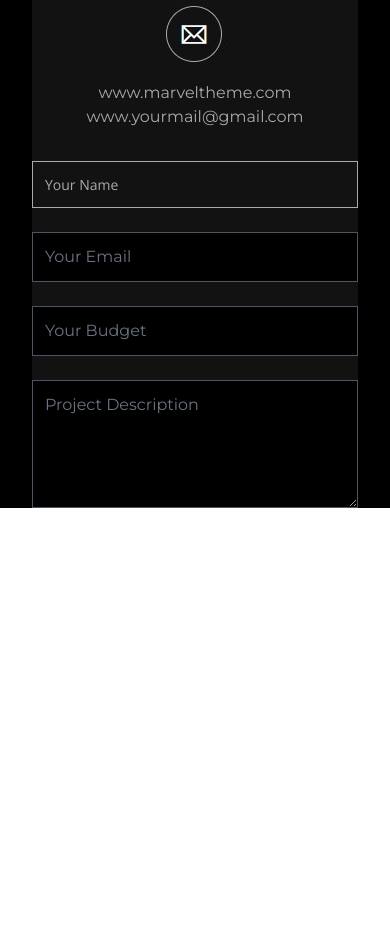
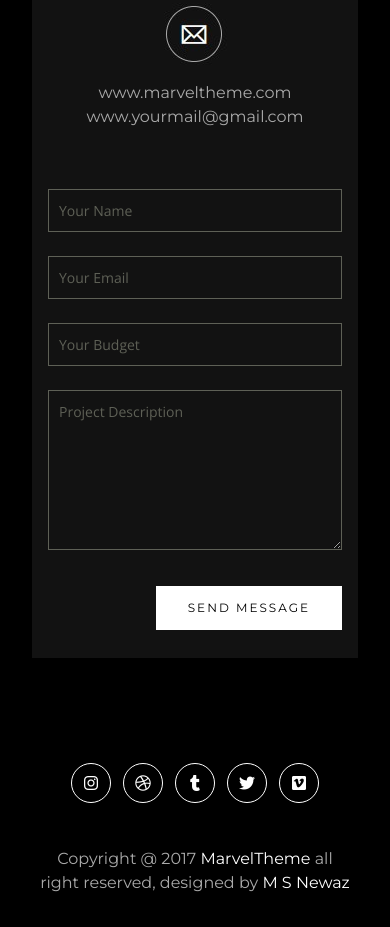
Before and after one commit to zohora11/Tailwind2, a plain HTML site: page index.html in a window 390 px wide. Shown: the part 10211-11138 px from the top of the page. Before the commit the page ends 10719 px from the top, so only its background shows below. Drawn offline with nearby package versions, Linux system fonts and the light colour scheme; files whose address does not match are found by name.

Commit message:
contact section added and Full website done without responsive

```diff
--- a/index.html
+++ b/index.html
@@ -725,7 +725,6 @@
         START PROJECT
       </button>
 
-
       <div class="grid grid-cols-1 grid-rows-3 sm:grid-cols-3 sm:grid-rows-1 bg-[#121212] mx-8 sm:mx-[90px] mt-28 sm:pt-10">
         <div class="py-7">
           <div class="flex justify-center"><img src="img/s6.jpg" class=""></div>
@@ -744,14 +743,57 @@
         </div>
       </div>
 
-      <div class="bg-[#121212] mx-8 flex flex-col gap-6">
-        <input type="text" placeholder="Your Name" class="w-full p-3 border border-[#AAAAAA] bg-[#121212] text-[#AAAAAA] font-['Open_Sans',_sans-serif] text-[14px] placeholder-[#AAAAAA] focus:outline-none focus:border-[#AAAAAA]">
-        <input type="email" placeholder="Your Email" class="w-full p-3 border border-gray-600 bg-black text-gray-300 placeholder-gray-500 focus:outline-none focus:border-gray-400">
-        <input type="text" placeholder="Your Budget" class="w-full p-3 border border-gray-600 bg-black text-gray-300 placeholder-gray-500 focus:outline-none focus:border-gray-400">
-        <textarea placeholder="Project Description" class="w-full p-3 border border-gray-600 bg-black text-gray-300 placeholder-gray-500 focus:outline-none focus:border-gray-400 h-32"></textarea>
-    </div>
+      <div class="bg-[#121212] mx-8 flex flex-col gap-6 pt-7 px-4 pb-7">
+        <input type="text" placeholder="Your Name" class="w-full p-2.5 border border-[#5E6056] bg-[#121212] text-[#AAAAAA] font-['Open_Sans',_sans-serif] text-[14px] placeholder-[#5E6056] focus:outline-none focus:border-[#AAAAAA]">
+        <input type="email" placeholder="Your Email" class="w-full p-2.5 border border-[#5E6056] bg-[#121212] text-[#AAAAAA] font-['Open_Sans',_sans-serif] text-[14px] placeholder-[#5E6056] focus:outline-none focus:border-[#AAAAAA]">
+        <input type="text" placeholder="Your Budget" class="w-full p-2.5 border border-[#5E6056] bg-[#121212] text-[#AAAAAA] font-['Open_Sans',_sans-serif] text-[14px] placeholder-[#5E6056] focus:outline-none focus:border-[#AAAAAA]">
+        <textarea placeholder="Project Description" class="w-full p-2.5 border border-[#5E6056] bg-[#121212] text-[#AAAAAA] font-['Open_Sans',_sans-serif] text-[14px] placeholder-[#5E6056] focus:outline-none focus:border-[#AAAAAA] h-40"></textarea>
 
+        <button class="bg-white text-black text-[12px] tracking-[2px] header_list font-normal border border-[white] border-[2px] py-[11px] px-[30px] hover:bg-black hover:text-white transition ml-auto  mt-3">
+          SEND MESSAGE
+        </button>
+      </div>
 
+      <div class="bg-black flex gap-3 sm:gap-5 justify-center pt-[105px]">
+        <a
+          href="#"
+          class="w-10 h-10 flex items-center justify-center rounded-full border border-white text-white hover:bg-white hover:text-black transition"
+        >
+          <i class="fab fa-instagram"></i>
+        </a>
+
+        <a
+          href="#"
+          class="w-10 h-10 flex items-center justify-center rounded-full border border-white text-white hover:bg-white hover:text-black transition"
+        >
+          <i class="fab fa-dribbble"></i>
+        </a>
+
+        <a
+          href="#"
+          class="w-10 h-10 flex items-center justify-center rounded-full border border-white text-white hover:bg-white hover:text-black transition"
+        >
+          <i class="fab fa-tumblr"></i>
+        </a>
+
+        <a
+          href="#"
+          class="w-10 h-10 flex items-center justify-center rounded-full border border-white text-white hover:bg-white hover:text-black transition"
+        >
+          <i class="fab fa-twitter"></i>
+        </a>
+
+        <a
+          href="#"
+          class="w-10 h-10 flex items-center justify-center rounded-full border border-white text-white hover:bg-white hover:text-black transition"
+        >
+          <i class="fab fa-vimeo"></i>
+        </a>
+      </div>
+
+      <p class="text-[#AAAAAA] text-[16px] header_list leading-[24px] font-normal text-center pt-11 px-10 pb-[32px]">
+        Copyright @ 2017 <a href="#" class="text-white">MarvelTheme</a> all right reserved, designed by <a href="#" class="text-white">M S Newaz</a>
+      </p>
     </div>
 
     <script src="js/script.js"></script>
```
